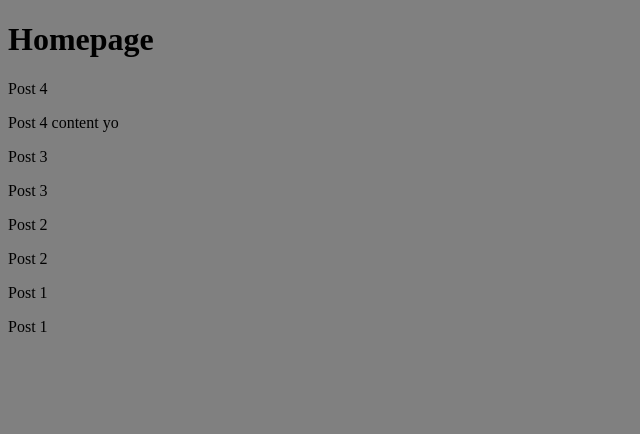
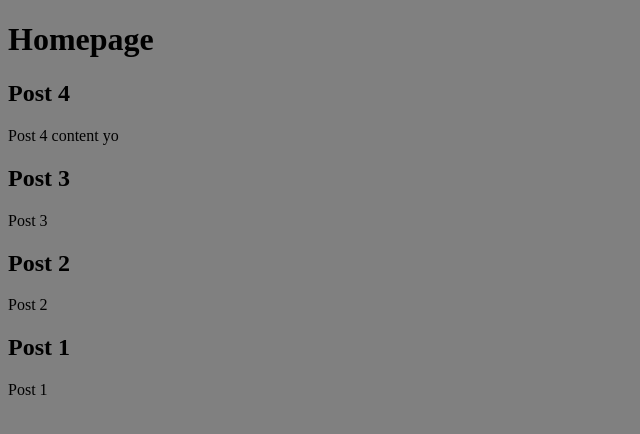
Before and after one commit to jeking123/www.thinkingdesign.studio, a Jekyll site: the page built from index.md, in a window 1280 px wide. Shown: the top 434 px of the page, without its empty margins (0-640 px from the left). Built offline with Jekyll 4.4.1, drawn with Linux system fonts in a browser that asks for light colours.

Commit message:
Update home.html

```diff
--- a/_layouts/home.html
+++ b/_layouts/home.html
@@ -8,8 +8,8 @@ layout: default
 
 {%- for post in site.posts -%}
 
-{{ post.title }}
+<h2>{{ post.title }}</h2>
 
-{{ post.content }}
+<p>{{ post.content }}</p>
 
 {%- endfor -%}
```
